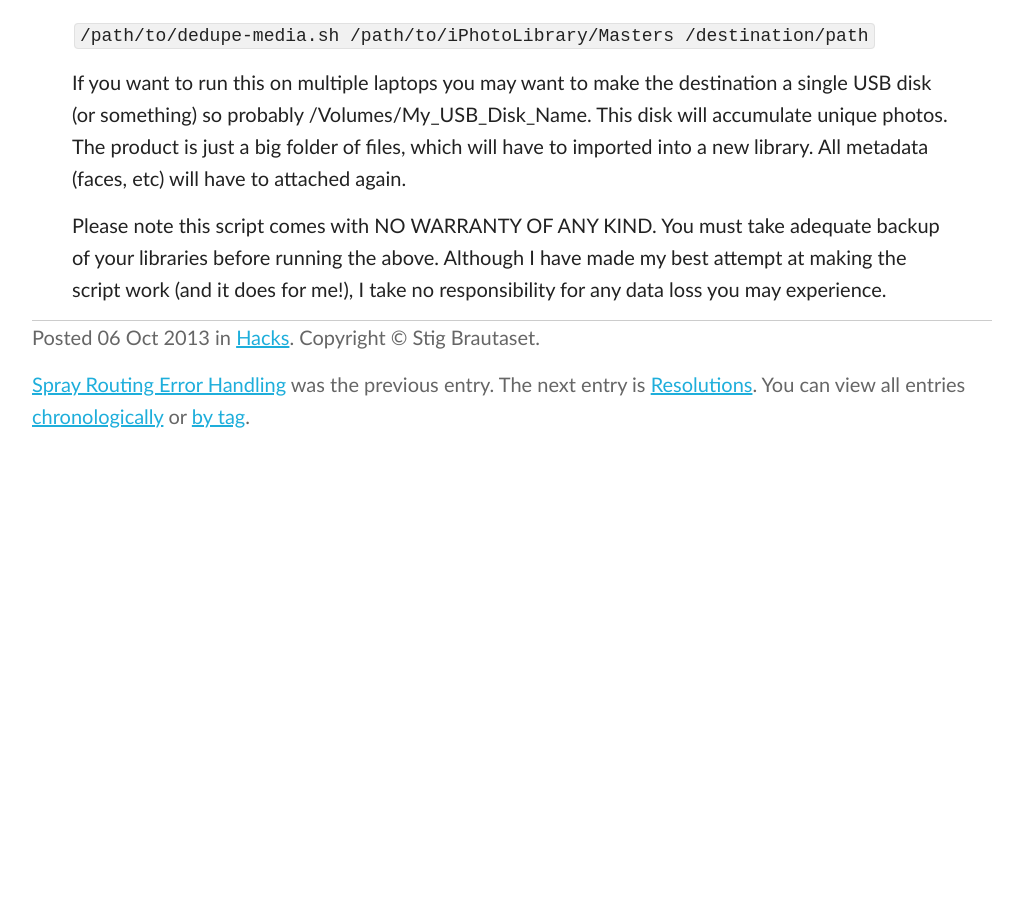
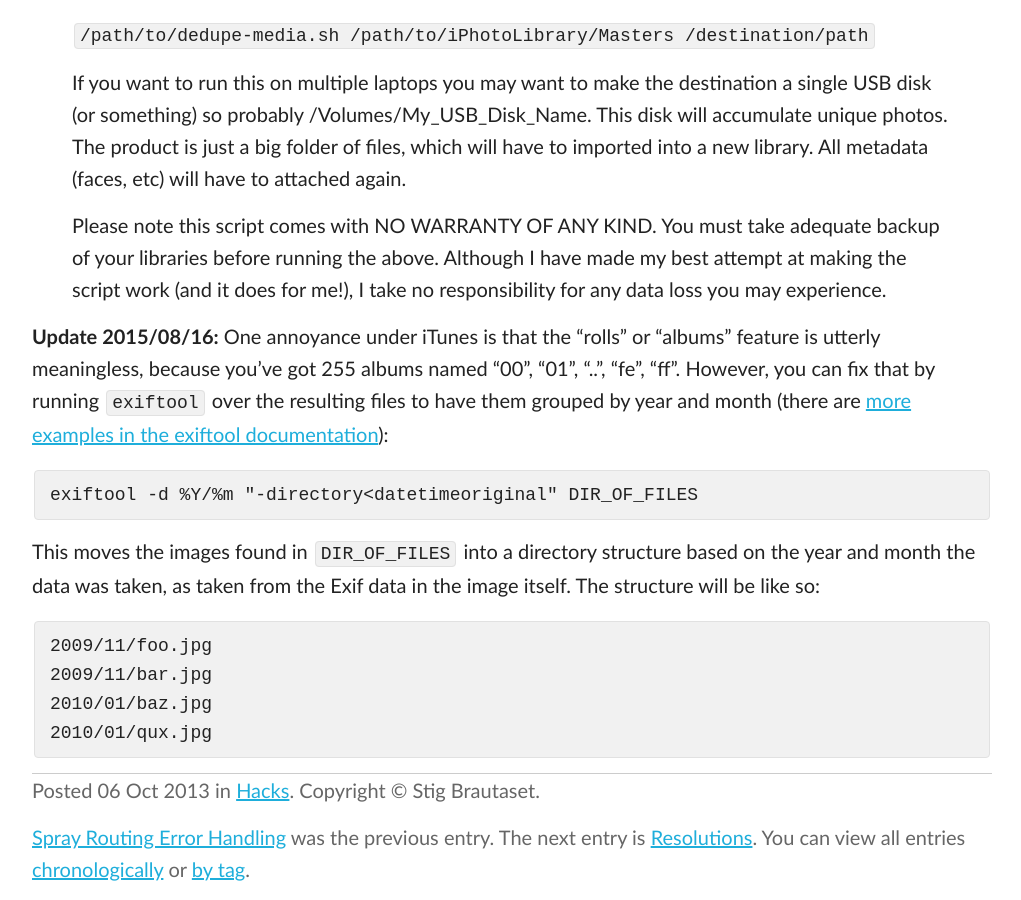
Before and after one commit to stig/www.brautaset.org, a Jekyll site: the page built from _posts/2013-10-06-consolidating-iphoto-libraries.md, in a window 1280 px wide and 900 px high, scrolled down 2493 px. Shown: the whole window, without its empty margins (128-1149 px from the left). Built offline with Jekyll 4.4.1, drawn with Linux system fonts in a browser that asks for light colours; before the commit the page ends 2940 px from its top, so only the background shows below that.

Commit message:
Added note about using exiftool to iPhoto consolidation post

```diff
--- a/_posts/2013-10-06-consolidating-iphoto-libraries.md
+++ b/_posts/2013-10-06-consolidating-iphoto-libraries.md
@@ -74,3 +74,24 @@ My response:
 
 
 [md5 hash]: http://en.wikipedia.org/wiki/MD5
+
+
+**Update 2015/08/16:** One annoyance under iTunes is that the "rolls" or
+"albums" feature is utterly meaningless, because you've got 255 albums named
+"00", "01", "..", "fe", "ff". However, you can fix that by running `exiftool`
+over the resulting files to have them grouped by year and month (there are
+[more examples in the exiftool documentation][exiftool]):
+
+    exiftool -d %Y/%m "-directory<datetimeoriginal" DIR_OF_FILES
+
+This moves the images found in `DIR_OF_FILES` into a directory structure based
+on the year and month the data was taken, as taken from the Exif data in the
+image itself. The structure will be like so:
+
+    2009/11/foo.jpg
+    2009/11/bar.jpg
+    2010/01/baz.jpg
+    2010/01/qux.jpg
+
+
+[exiftool]: http://www.sno.phy.queensu.ca/~phil/exiftool/filename.html
```
